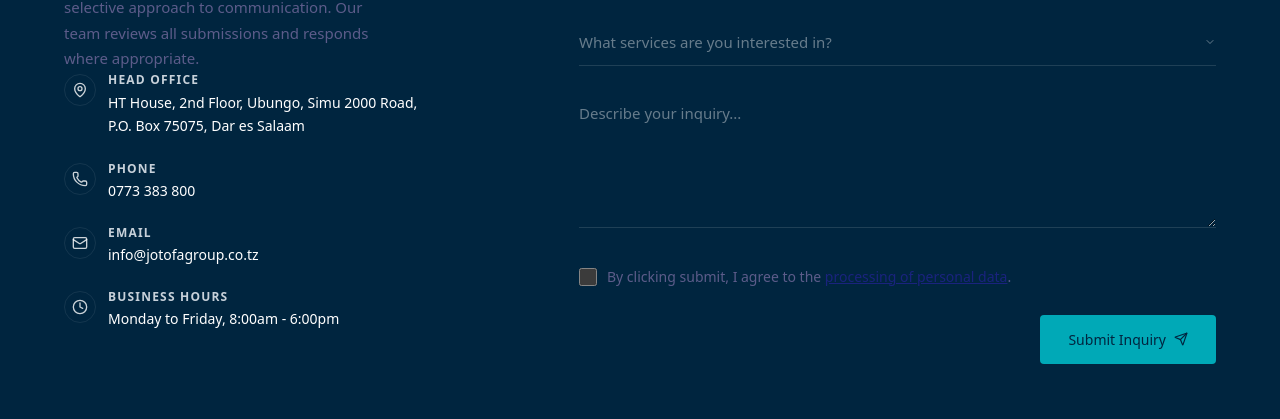
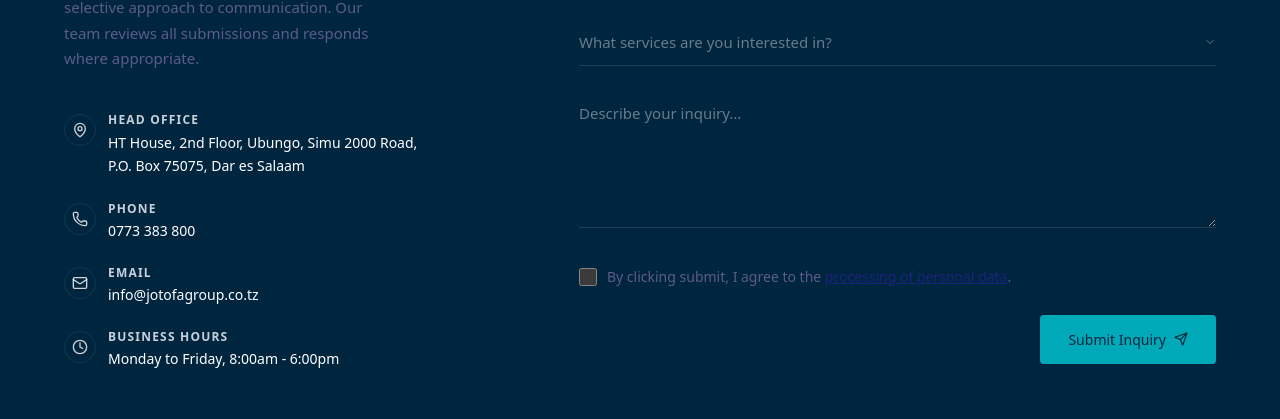
Before and after one commit to sulemsaba/frontendjotofa, a Next.js app: page /contact in a window 1280 px wide. Shown: the part 340-759 px from the top of the page. Built offline with nearby package versions, Linux system fonts and the light colour scheme; no server answers.

Commit message:
add space between intro text and contact info card

```diff
--- a/src/components/contact.tsx
+++ b/src/components/contact.tsx
@@ -73,7 +73,7 @@ export function Contact() {
             <h2>Let Us Know How We<br />Can Help</h2>
             <p>JOTOFA GROUP maintains a focused and selective approach to communication. Our team reviews all submissions and responds where appropriate.</p>
 
-            <div className="space-y-6">
+            <div className="space-y-6 mt-10">
               <div className="flex items-start gap-3">
                 <div className="mt-0.5 flex h-8 w-8 flex-shrink-0 items-center justify-center rounded-full border border-border text-foreground/80">
                   <MapPin className="h-4 w-4" />
```
